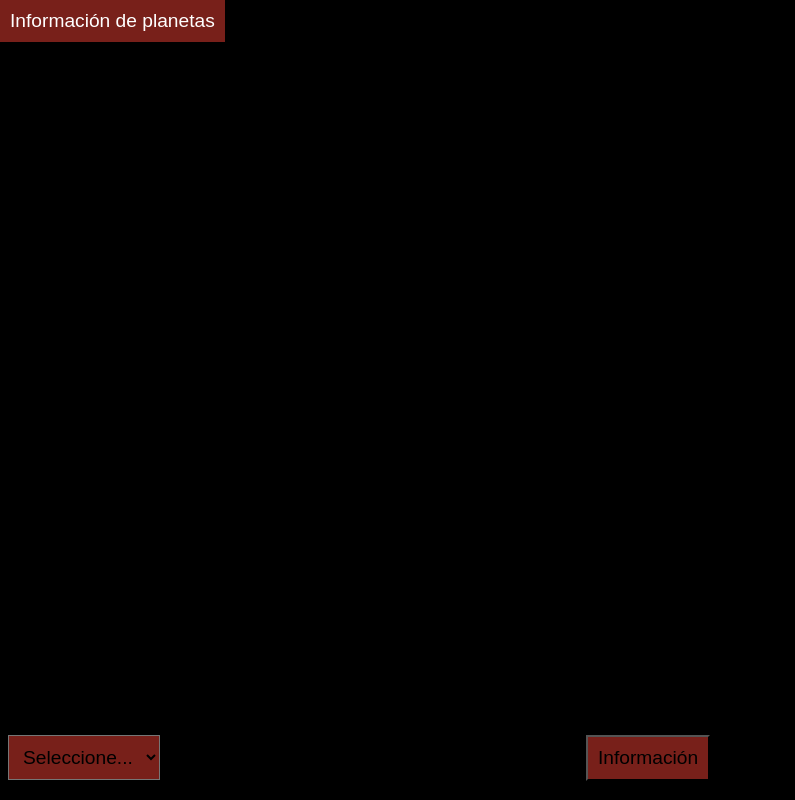
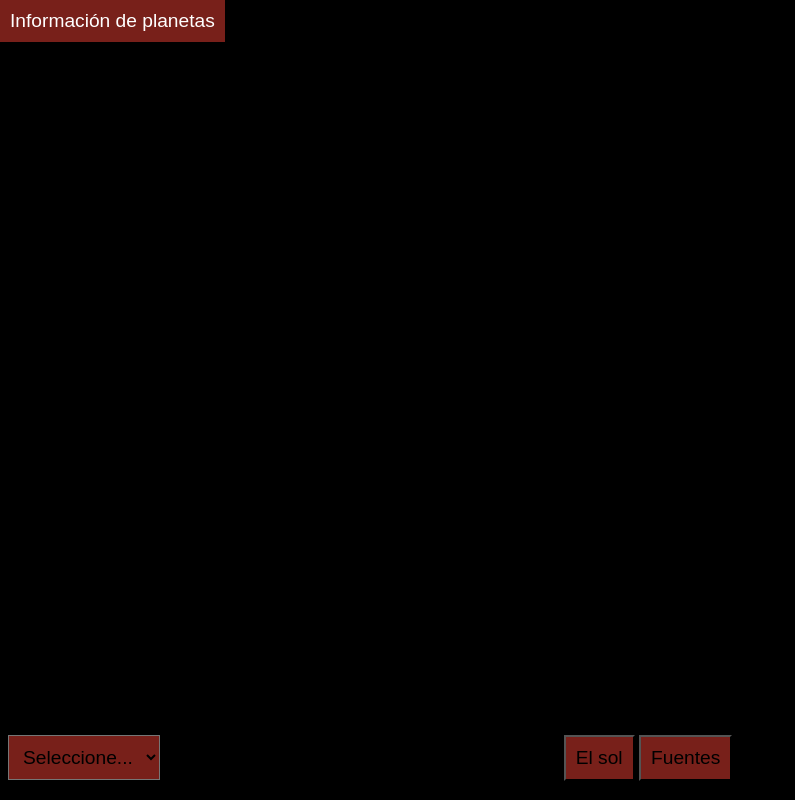
Before and after one commit to andres7764/Presentacion, a plain HTML site: page index.html in a window 1280 px wide. Shown: the whole page, without its empty margins (0-795 px from the left). Drawn offline with Linux system fonts and the light colour scheme.

Commit message:
Update index.html

```diff
--- a/index.html
+++ b/index.html
@@ -11,9 +11,10 @@
 	<div  id="texto"></div>
 	<footer>
 		<span>
-			<select id="planeta" class="titulo">
+		<select id="planeta" class="titulo">
 				<option value="seleccione">Seleccione...</option>
 				<option value="Mercurio">Mercurio</option>
+				<option value="Luna">Luna</option>
 				<option value="Venus">Venus</option>
 				<option value="Tierra">Tierra</option>
 				<option value="Marte">Marte</option>
@@ -22,7 +23,8 @@
 				<option value="Urano">Urano</option>
 				<option value="Neptuno">Neptuno</option>
 			</select>
-			<button id="info" class="button">Información</button>
+			<button id="sol" class="button">El sol</button>
+			<button id="info" class="button">Fuentes</button>
 		</span>
 	</footer>
 </body>
```
